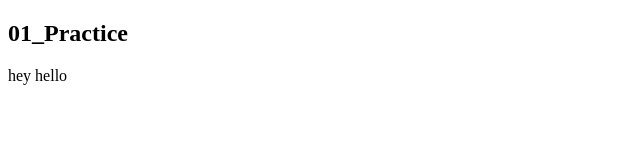
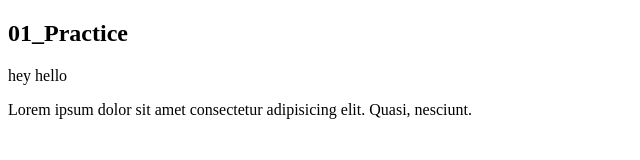
Before and after one commit to syedmehedi34/01_practice, a plain HTML site: page index.html in a window 1280 px wide. Shown: the whole page, without its empty margins (0-640 px from the left). Drawn offline with Linux system fonts and the light colour scheme.

Commit message:
update - 3

```diff
--- a/index.html
+++ b/index.html
@@ -10,5 +10,8 @@
     <p>
         hey hello
     </p>
+    <p>
+        Lorem ipsum dolor sit amet consectetur adipisicing elit. Quasi, nesciunt.
+    </p>
 </body>
 </html>
```
